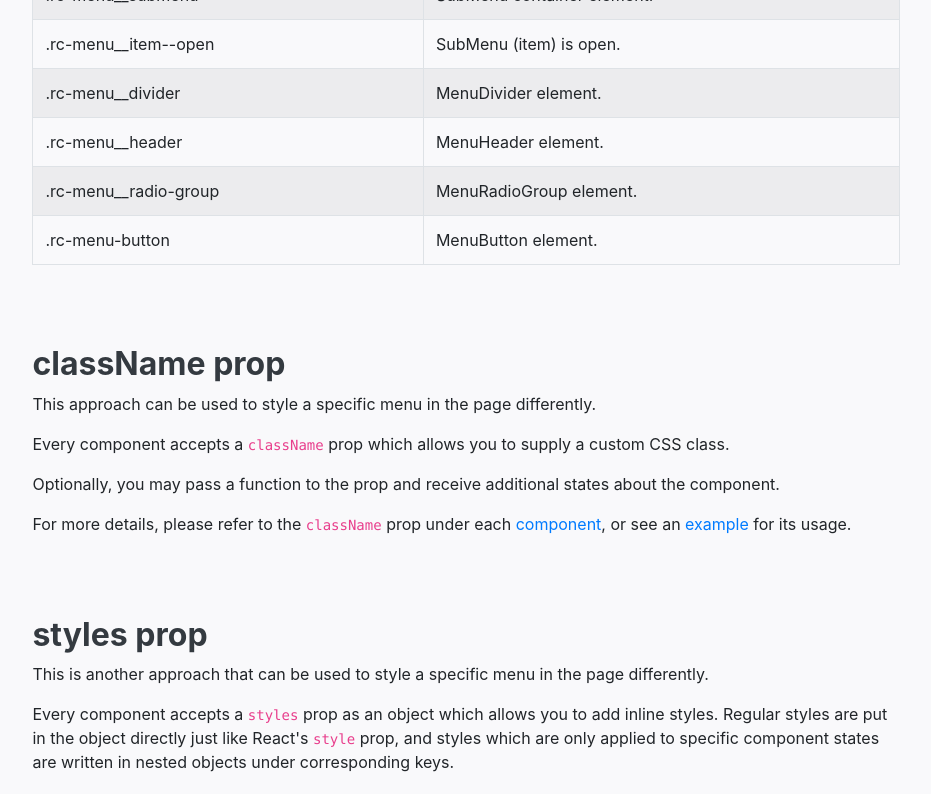
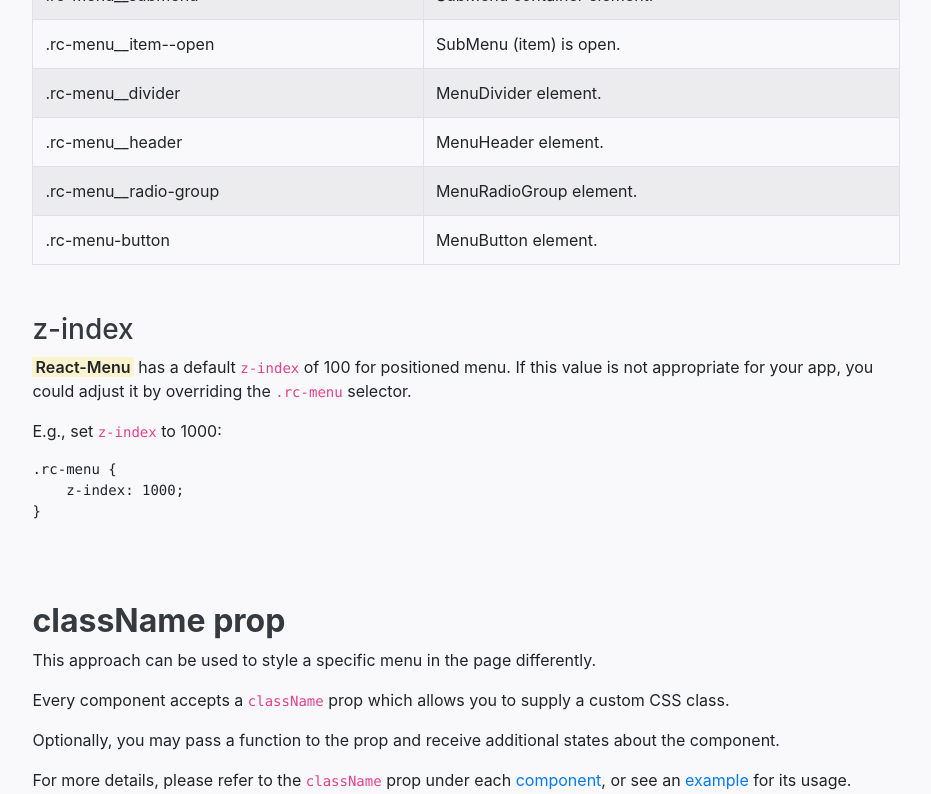
Before and after one commit to szhsin/react-menu, a React (Create React App) app in the folder example/: page /react-menu/style-guide in a window 1280 px wide. Shown: the part 1405-2199 px from the top of the page, without its empty margins (282-1213 px from the left). Built offline with nearby package versions, Linux system fonts and the light colour scheme.

Commit message:
Add z-index in style guide

```diff
--- a/example/src/data/codeExamples.js
+++ b/example/src/data/codeExamples.js
@@ -672,7 +672,10 @@
             own React button component which implements a forwarding ref and
             accepts <code>onClick</code> and <code>onKeyDown</code> event props.</p>
             <p><code>Menu</code> also works well with third-party React libraries,
-            such as the Material-UI.</p>
+            such as the Material-UI.
+            See <a href="https://codesandbox.io/s/react-menu-material-ui-example-wvzpc"
+                    target="_blank" rel="noopener noreferrer">
+                    an example on CodeSandbox</a>.</p>
             <p>The benefit of {menuButtonLink} is its has additional <code>aria</code> attributes, and you will
             always be able to style it by following the {styleGuideLink}.</p>
         </>,
--- a/example/src/data/styleGuide.js
+++ b/example/src/data/styleGuide.js
@@ -127,6 +127,23 @@
                     desc: 'MenuButton element.'
                 }
             ]
+        },
+
+        {
+            id: 'z-index',
+            title: 'z-index',
+            desc:
+                <>
+                    <p><LibName /> has a default <code>z-index</code> of 100 for positioned menu.
+                    If this value is not appropriate for your app, you could adjust it by overriding
+                    the <code>{menuClass()()}</code> selector.</p>
+                    <p>E.g., set <code>z-index</code> to 1000:</p>
+                    <pre><code>
+                        {`${menuClass()()} {
+    z-index: 1000;
+}`}
+                    </code></pre>
+                </>
         }
     ]
 };
```
